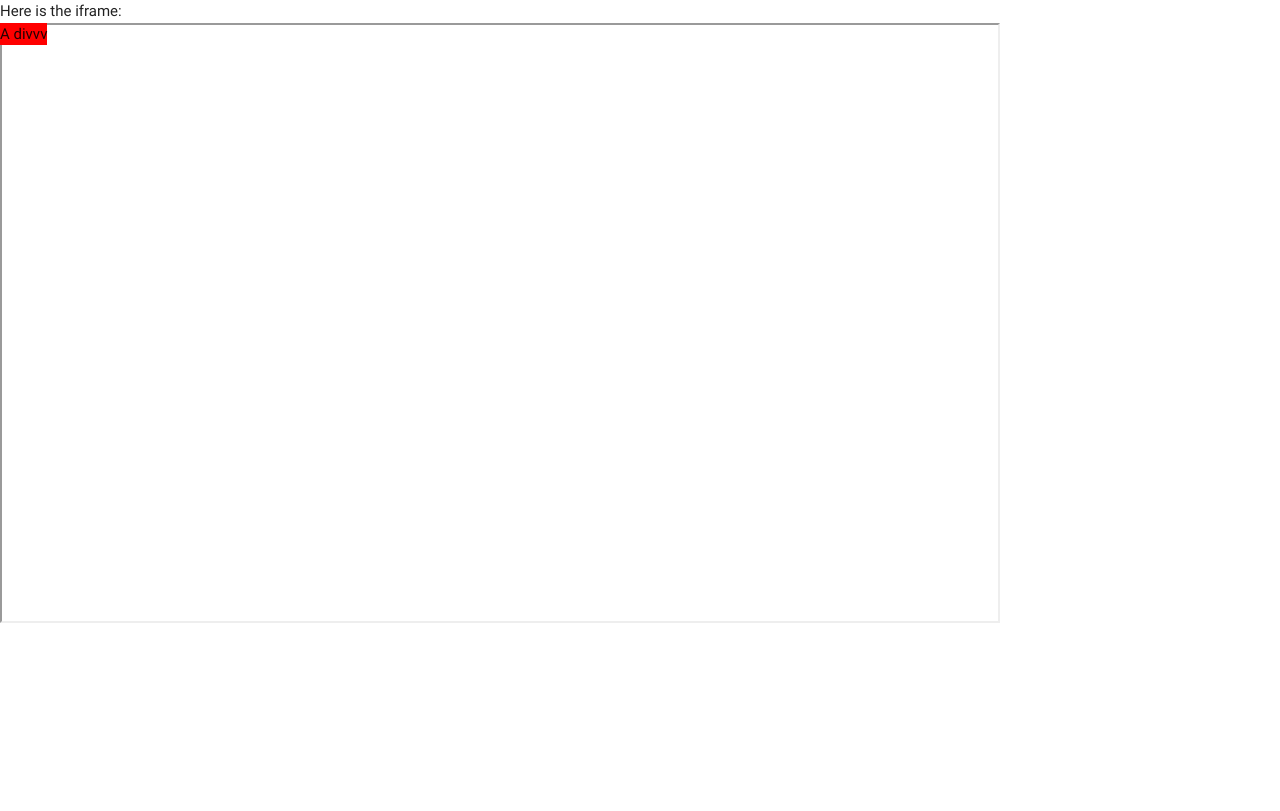
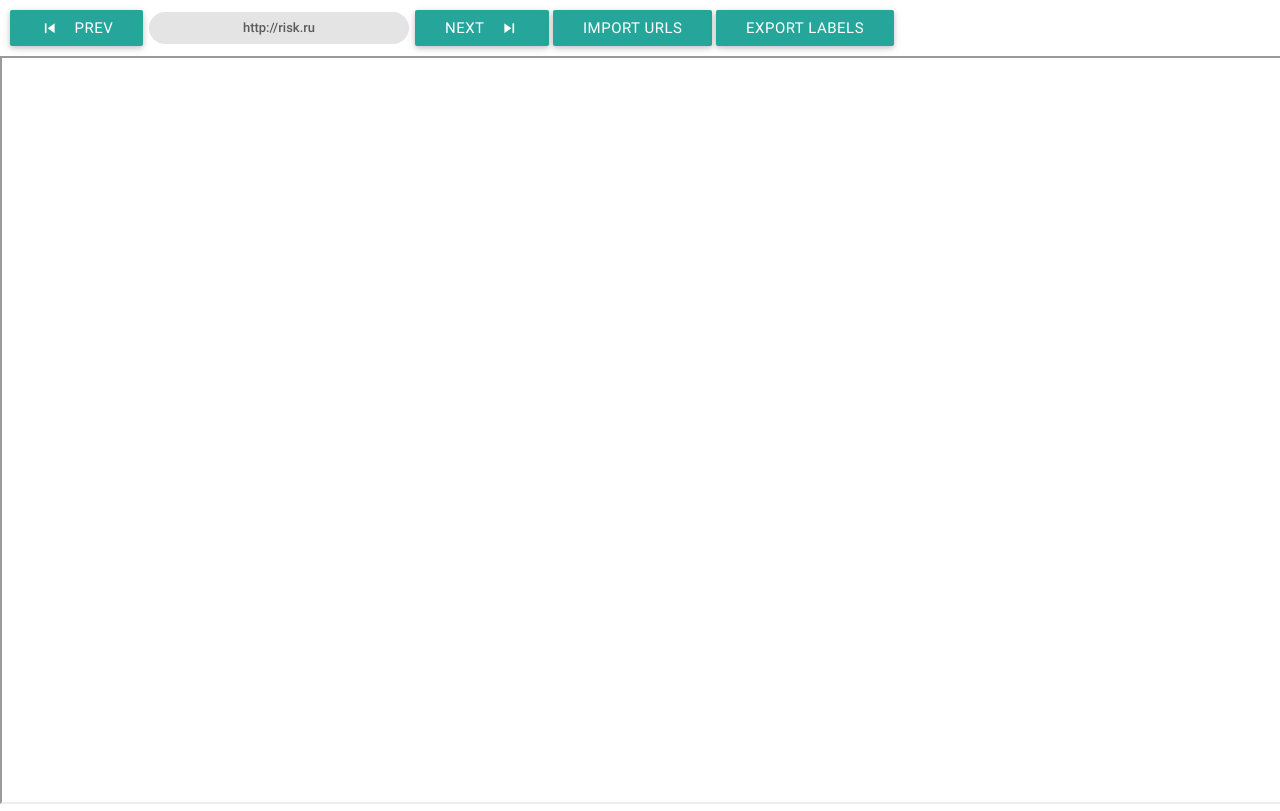
Before and after one commit to TeamHG-Memex/web-page-annotator, a Python web app: template templates/main.html in a window 1280 px wide. Before the commit the page ends 623 px from the top, so only its background shows below. Run offline with Jinja, Linux system fonts and the light colour scheme; the template is opened without the code that fills it: most values are stand-ins (such as "Sample title", 1, 10 or a date in 2020).

Commit message:
Add some buttons to get the sense of UI

```diff
--- /dev/null
+++ b/static/css/style.css
@@ -0,0 +1,9 @@
+#controls {
+    padding: 10px;
+}
+
+.url-chip {
+    width: 20em;
+    text-align: center;
+    margin: 2px;
+}
--- a/static/js/parent.js
+++ b/static/js/parent.js
@@ -1,5 +1,12 @@
 $(document).ready(function () {
     console.log('hi from parent');
+
+    var $childPage = $('iframe#child-page');
+    var $window = $(window);
+
+    $childPage.width($window.width());
+    $childPage.height($window.height() - $childPage.offset().top);
+
     $(document.body).on('label-element', function (event) {
         console.log('event in parent', event);
     });
--- a/templates/main.html
+++ b/templates/main.html
@@ -2,20 +2,22 @@
 <html>
 <head>
     <link href="http://fonts.googleapis.com/icon?family=Material+Icons" rel="stylesheet">
-    <link type="text/css" rel="stylesheet" href="{{ static_url('css/materialize.min.css') }}"
-          media="screen,projection"/>
+    <link type="text/css" rel="stylesheet" href="{{ static_url('css/materialize.min.css') }}" media="screen,projection"/>
+    <link type="text/css" rel="stylesheet" href="{{ static_url('css/style.css') }}" media="screen,projection"/>
     <meta name="viewport" content="width=device-width, initial-scale=1.0"/>
 </head>
 
 <body>
 
-Here is the iframe:
+<div id="controls">
+    <a class="waves-effect waves-light btn"><i class="material-icons left">skip_previous</i>prev</a>
+    <div class="chip url-chip">http://risk.ru</div>
+    <a class="waves-effect waves-light btn"><i class="material-icons right">skip_next</i>next</a>
+    <a class="waves-effect waves-light btn">import urls</a>
+    <a class="waves-effect waves-light btn">export labels</a>
+</div>
 
-<div style="background: red; position: absolute">A divvv</div>
-
-<br/>
-
-<iframe src="{{ reverse_url('proxy', 'http://risk.ru') }}" width="1000" height="600">
+<iframe id="child-page" src="{{ reverse_url('proxy', 'http://risk.ru') }}" width="1000" height="600">
 </iframe>
 
 <script type="text/javascript" src="{{ static_url('js/jquery-2.1.1.min.js') }}"></script>
```
